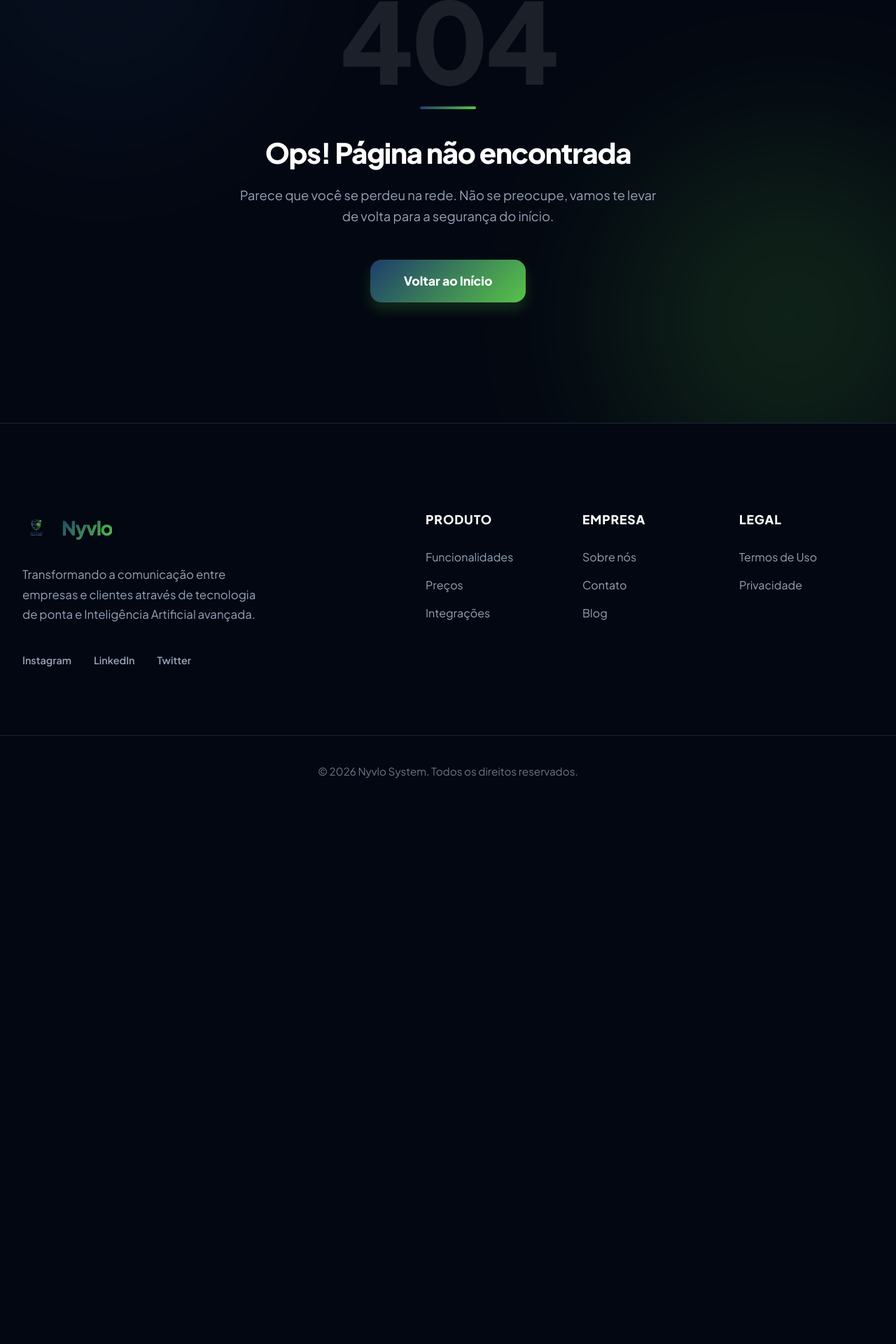
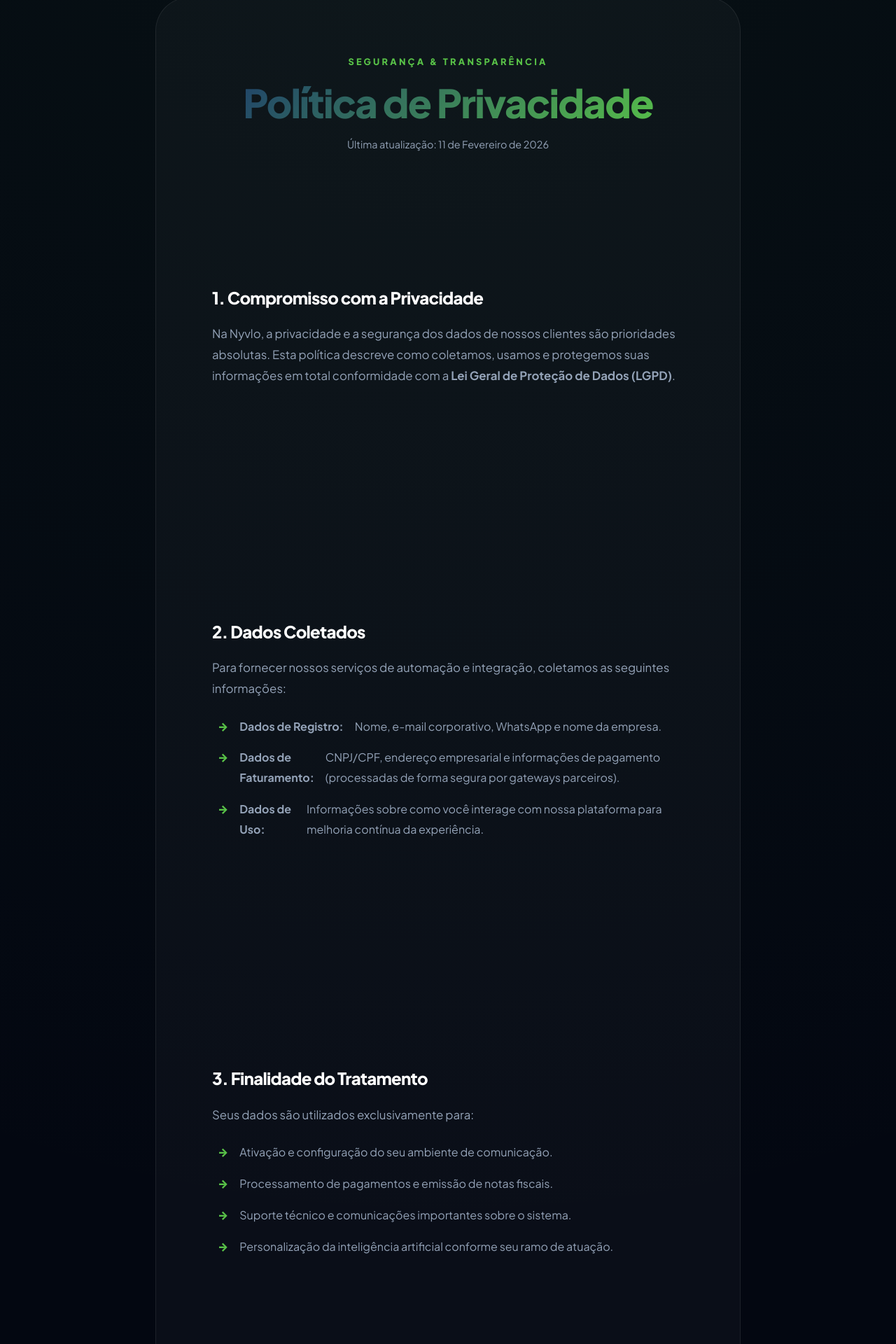
Before and after one commit to Nyvlo/Site-Nyvlo, a Vue app: page /privacy in a window 1280 px wide. Shown: the part 196-2116 px from the top of the page at 70% size. Before the commit the page ends 1350 px from the top, so only its background shows below. Built offline with nearby package versions, Linux system fonts and the light colour scheme.

Commit message:
feat: implement professional Privacy/LGPD page

```diff
--- a/src/components/Footer.vue
+++ b/src/components/Footer.vue
@@ -29,8 +29,8 @@
         </div>
         <div class="link-group">
           <h4>Legal</h4>
+          <RouterLink to="/privacy">Privacidade</RouterLink>
           <a href="#">Termos de Uso</a>
-          <a href="#">Privacidade</a>
         </div>
       </div>
     </div>
--- a/src/router/index.js
+++ b/src/router/index.js
@@ -5,6 +5,7 @@
 import IntegrationsView from '../views/IntegrationsView.vue'
 import CheckoutView from '../views/CheckoutView.vue'
 import ContactView from '../views/ContactView.vue'
+import PrivacyView from '../views/PrivacyView.vue'
 import NotFoundView from '../views/NotFoundView.vue'
 
 const router = createRouter({
@@ -41,6 +42,11 @@
             component: ContactView
         },
         {
+            path: '/privacy',
+            name: 'privacy',
+            component: PrivacyView
+        },
+        {
             path: '/:pathMatch(.*)*',
             name: 'not-found',
             component: NotFoundView
--- /dev/null
+++ b/src/views/PrivacyView.vue
@@ -0,0 +1,177 @@
+<script setup>
+import { onMounted } from 'vue';
+
+onMounted(() => {
+  window.scrollTo(0, 0);
+});
+</script>
+
+<template>
+  <div class="privacy-page">
+    <div class="privacy-overlay"></div>
+    <div class="container privacy-content animate-fade-in">
+      <div class="privacy-card glass">
+        <div class="privacy-header">
+          <span class="sub-label">Segurança & Transparência</span>
+          <h1 class="brand-gradient-text">Política de Privacidade</h1>
+          <p>Última atualização: 11 de Fevereiro de 2026</p>
+        </div>
+
+        <div class="privacy-body">
+          <section>
+            <h2>1. Compromisso com a Privacidade</h2>
+            <p>Na Nyvlo, a privacidade e a segurança dos dados de nossos clientes são prioridades absolutas. Esta política descreve como coletamos, usamos e protegemos suas informações em total conformidade com a <strong>Lei Geral de Proteção de Dados (LGPD)</strong>.</p>
+          </section>
+
+          <section>
+            <h2>2. Dados Coletados</h2>
+            <p>Para fornecer nossos serviços de automação e integração, coletamos as seguintes informações:</p>
+            <ul>
+              <li><strong>Dados de Registro:</strong> Nome, e-mail corporativo, WhatsApp e nome da empresa.</li>
+              <li><strong>Dados de Faturamento:</strong> CNPJ/CPF, endereço empresarial e informações de pagamento (processadas de forma segura por gateways parceiros).</li>
+              <li><strong>Dados de Uso:</strong> Informações sobre como você interage com nossa plataforma para melhoria contínua da experiência.</li>
+            </ul>
+          </section>
+
+          <section>
+            <h2>3. Finalidade do Tratamento</h2>
+            <p>Seus dados são utilizados exclusivamente para:</p>
+            <ul>
+              <li>Ativação e configuração do seu ambiente de comunicação.</li>
+              <li>Processamento de pagamentos e emissão de notas fiscais.</li>
+              <li>Suporte técnico e comunicações importantes sobre o sistema.</li>
+              <li>Personalização da inteligência artificial conforme seu ramo de atuação.</li>
+            </ul>
+          </section>
+
+          <section>
+            <h2>4. Seus Direitos (LGPD)</h2>
+            <p>Como titular dos dados, você tem o direito de:</p>
+            <ul>
+              <li>Confirmar a existência de tratamento de seus dados.</li>
+              <li>Acessar, corrigir ou atualizar suas informações a qualquer momento.</li>
+              <li>Solicitar a anonimização ou exclusão de dados desnecessários.</li>
+              <li>Revogar o consentimento para comunicações de marketing.</li>
+            </ul>
+          </section>
+
+          <section>
+            <h2>5. Segurança e Armazenamento</h2>
+            <p>Utilizamos criptografia de ponta a ponta e servidores de alta segurança para garantir que suas informações estejam protegidas contra acessos não autorizados. Seus dados são armazenados apenas pelo tempo necessário para cumprir as finalidades descritas ou obrigações legais.</p>
+          </section>
+
+          <section>
+            <h2>6. Contato</h2>
+            <p>Para dúvidas sobre privacidade ou para exercer seus direitos, entre em contato através do e-mail: <a href="mailto:privacidade@nyvlo.com" class="link-highlight">privacidade@nyvlo.com</a></p>
+          </section>
+        </div>
+      </div>
+    </div>
+  </div>
+</template>
+
+<style scoped>
+.privacy-page {
+  min-height: 100vh;
+  padding: 12rem 0 8rem;
+  position: relative;
+  background-color: var(--background);
+}
+
+.privacy-overlay {
+  position: absolute;
+  top: 0;
+  left: 0;
+  width: 100%;
+  height: 100%;
+  background: radial-gradient(circle at 50% 0%, rgba(89, 195, 72, 0.05) 0%, transparent 50%);
+  pointer-events: none;
+}
+
+.privacy-content {
+  position: relative;
+  z-index: 2;
+  max-width: 900px;
+  margin: 0 auto;
+}
+
+.privacy-card {
+  padding: 5rem;
+  border-radius: 3rem;
+  line-height: 1.8;
+}
+
+.privacy-header {
+  margin-bottom: 4rem;
+  text-align: center;
+}
+
+.sub-label {
+  display: block;
+  font-size: 0.8rem;
+  font-weight: 800;
+  text-transform: uppercase;
+  letter-spacing: 0.25em;
+  color: var(--vibrant-green);
+  margin-bottom: 1rem;
+}
+
+.privacy-header h1 {
+  font-size: 3.5rem;
+  font-weight: 900;
+  margin-bottom: 1rem;
+}
+
+.privacy-header p {
+  color: var(--text-muted);
+  font-size: 0.9rem;
+}
+
+.privacy-body section {
+  margin-bottom: 3.5rem;
+}
+
+.privacy-body h2 {
+  font-size: 1.5rem;
+  font-weight: 800;
+  color: white;
+  margin-bottom: 1.5rem;
+}
+
+.privacy-body p {
+  color: var(--text-muted);
+  font-size: 1.05rem;
+  margin-bottom: 1.5rem;
+}
+
+.privacy-body ul {
+  list-style: none;
+  padding-left: 0.5rem;
+}
+
+.privacy-body li {
+  color: var(--text-muted);
+  margin-bottom: 1rem;
+  display: flex;
+  gap: 1rem;
+  align-items: flex-start;
+}
+
+.privacy-body li::before {
+  content: "→";
+  color: var(--vibrant-green);
+  font-weight: 900;
+}
+
+.link-highlight {
+  color: var(--vibrant-green);
+  font-weight: 700;
+  text-decoration: underline;
+}
+
+@media (max-width: 768px) {
+  .privacy-page { padding: 8rem 0 4rem; }
+  .privacy-card { padding: 2.5rem 1.5rem; }
+  .privacy-header h1 { font-size: 2.5rem; }
+}
+</style>
```
